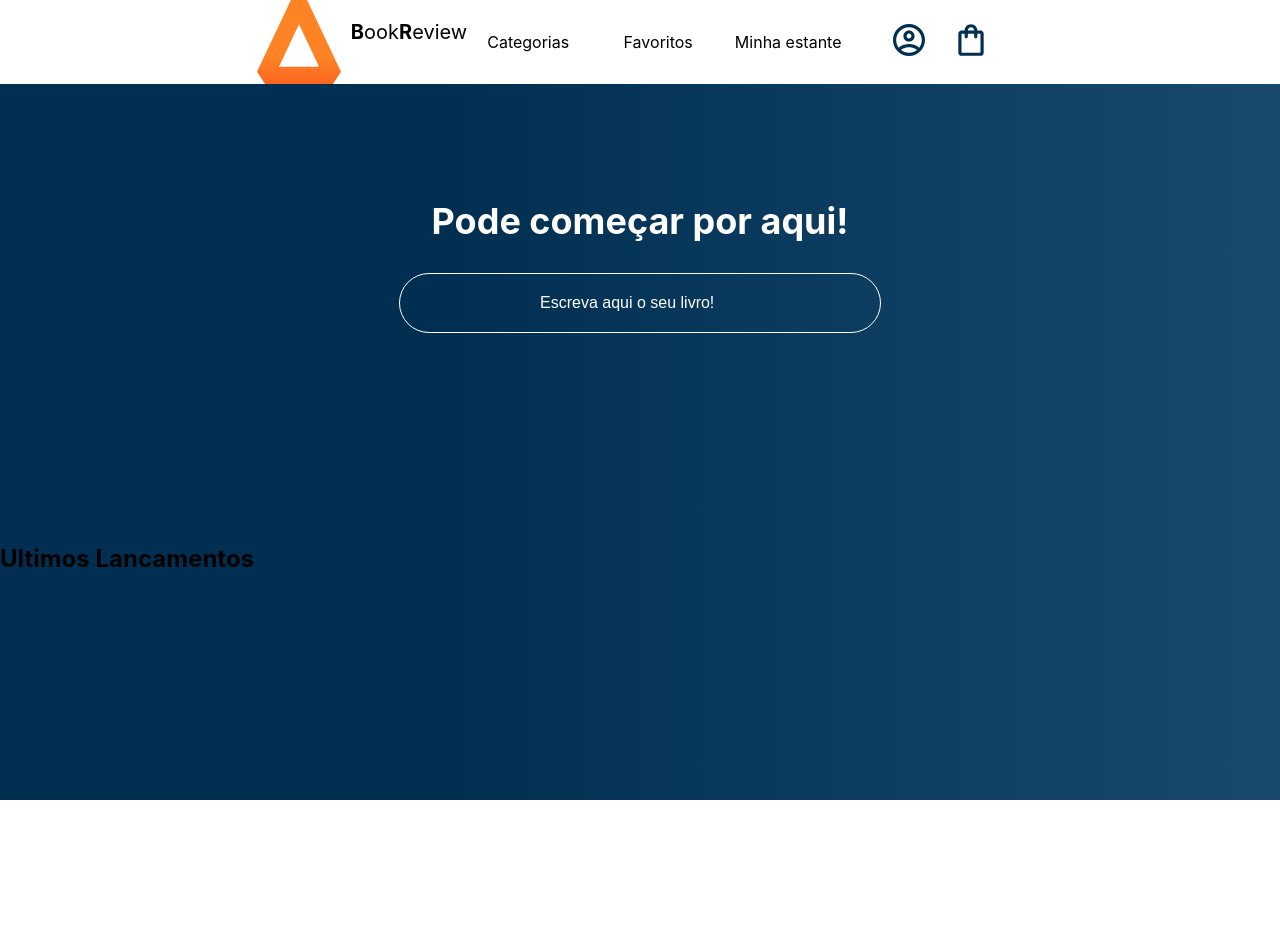
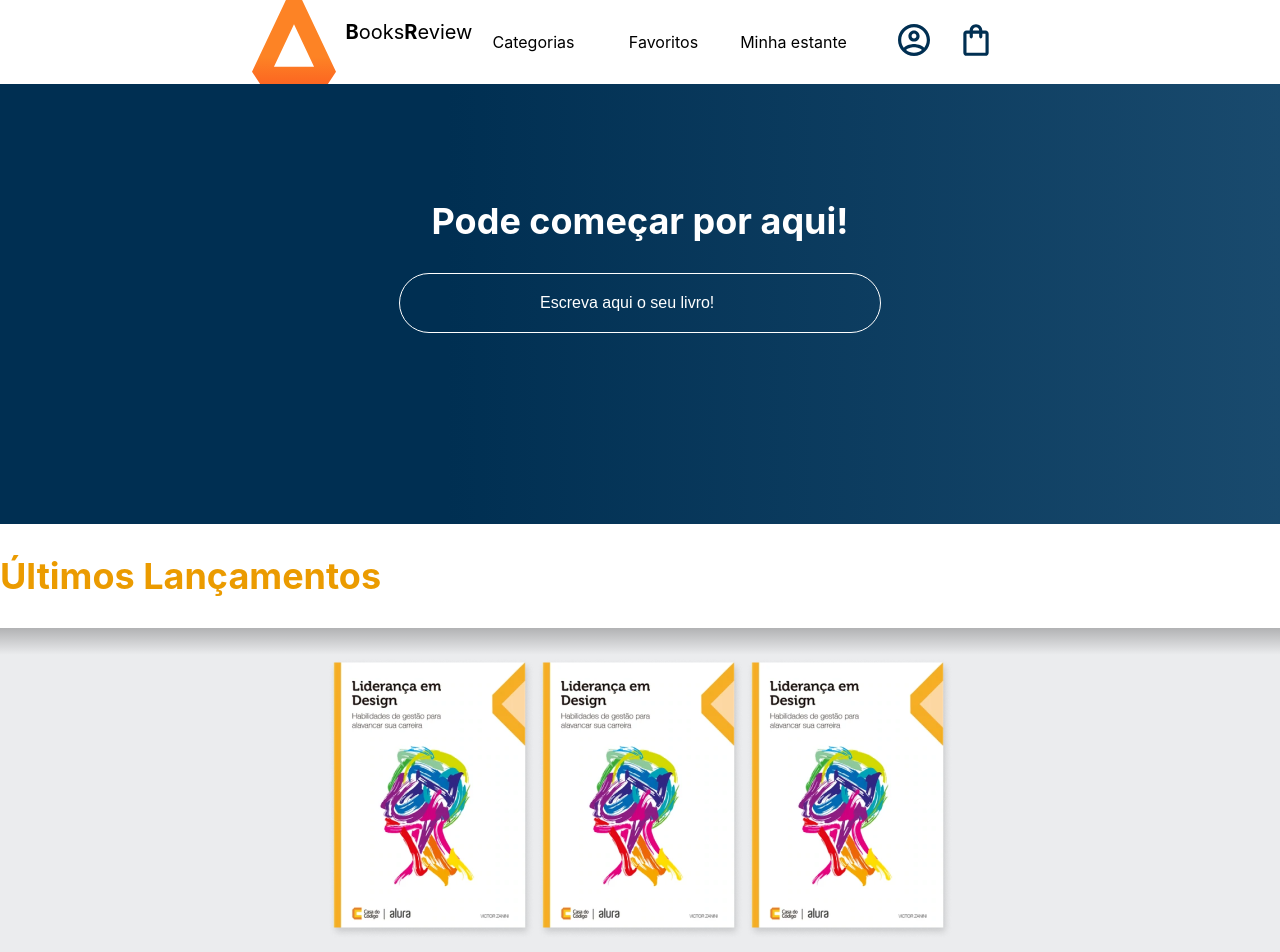
Before and after one commit to Churima/Livraria, a React (Create React App) app: page / in a window 1280 px wide. Shown: the top 952 px of the page. Before the commit the page ends 800 px from the top, so only its background shows below. Built offline with nearby package versions, Linux system fonts and the light colour scheme.

Commit message:
Atualizacao no design e utilização props

```diff
--- a/src/componentes/Logo/index.js
+++ b/src/componentes/Logo/index.js
@@ -16,7 +16,7 @@ function Logo(){
             src={logo}
             alt='logo'
         />
-        <p><strong>B</strong>ook<strong>R</strong>eview</p>
+        <p><strong>B</strong>ooks<strong>R</strong>eview</p>
        </DivContainer>
     )
 }
--- /dev/null
+++ b/src/componentes/Titulo/index.js
@@ -0,0 +1,11 @@
+import styled from "styled-components";
+
+export const Titulo = styled.h2`
+    width: 100%;
+    padding: 30px 0;
+    background-color: #FFF;
+    color: ${props => props.cor || '#000'};
+    font-size:${props => props.tamanhoFonte || '18px'};
+    text-align:${props => props.alinhamento || 'center'};
+    margin: 0;
+`
--- /dev/null
+++ b/src/componentes/UltimosLancamentos/css.css
@@ -0,0 +1,4 @@
+.teste{
+    border-bottom: solid ;
+    background-image: linear-gradient(180deg, #000 35%, #EBECEE 165%);
+}
--- a/src/componentes/UltimosLancamentos/dadosUltimosLancamentos.js
+++ b/src/componentes/UltimosLancamentos/dadosUltimosLancamentos.js
@@ -0,0 +1,7 @@
+import livro from '../../imagens/livro.png';
+
+export const livros = [
+    {nome: 'Liderança em Design', id:1, src:livro},
+    {nome: 'JavaScript Assertivo', id:2, src:livro},
+    {nome: 'Cangaceiro em JavaScript', id:3, src:livro}
+]
--- a/src/componentes/UltimosLancamentos/index.js
+++ b/src/componentes/UltimosLancamentos/index.js
@@ -1,6 +1,33 @@
+import styled from 'styled-components';
+import { livros } from './dadosUltimosLancamentos';
+import { Titulo } from '../Titulo';
+
+const UltimosLancamentosContainer = styled.section`
+    background-image: linear-gradient(180deg, #000 5%, #EBECEE 30%);
+    background-color: #EBECEE;
+    padding-bottom: 20px;
+    display: flex;
+    flex-direction: column;
+`
+const NovosLivrosContainer = styled.div`
+    margin-top: 30px;
+    display: flex;
+    width: 100%;
+    justify-content: center;
+    cursor: pointer;
+`
+
 function UltimoLancamentos(){
+
     return(
-        <h2>Ultimos Lancamentos</h2>
+        <UltimosLancamentosContainer>
+            <Titulo cor='#EB9B00' tamanhoFonte='36px' alinhamento='Left'>Últimos Lançamentos</Titulo>
+            <NovosLivrosContainer>
+                {livros.map(livro => (
+                    <img src={livro.src} alt='imagem-lancamento'/>
+                ))}
+            </NovosLivrosContainer>
+        </UltimosLancamentosContainer>
     )
 }
 
```
Also changed, not shown: src/componentes/CardRecomenda/index.js (added).
